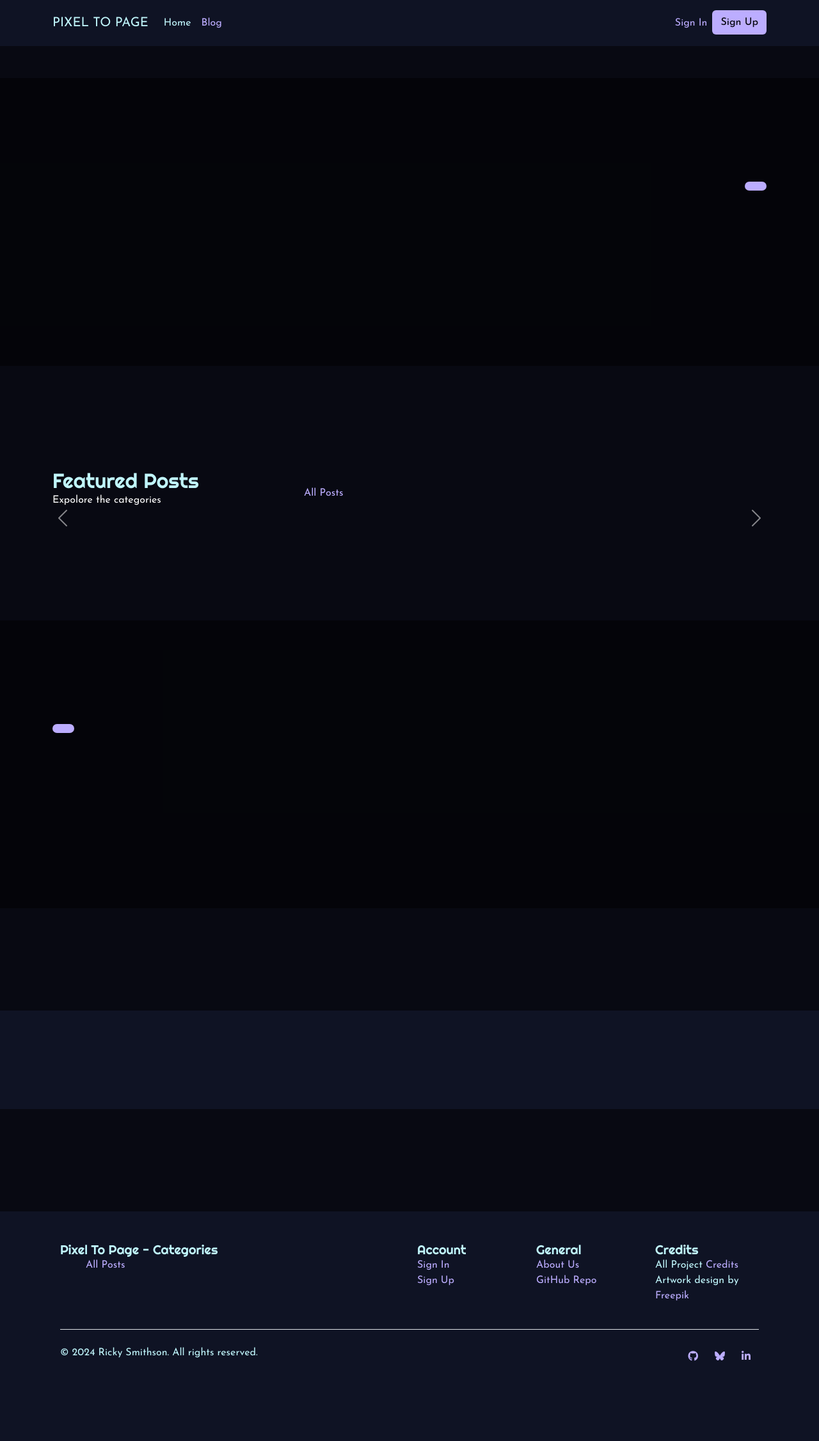
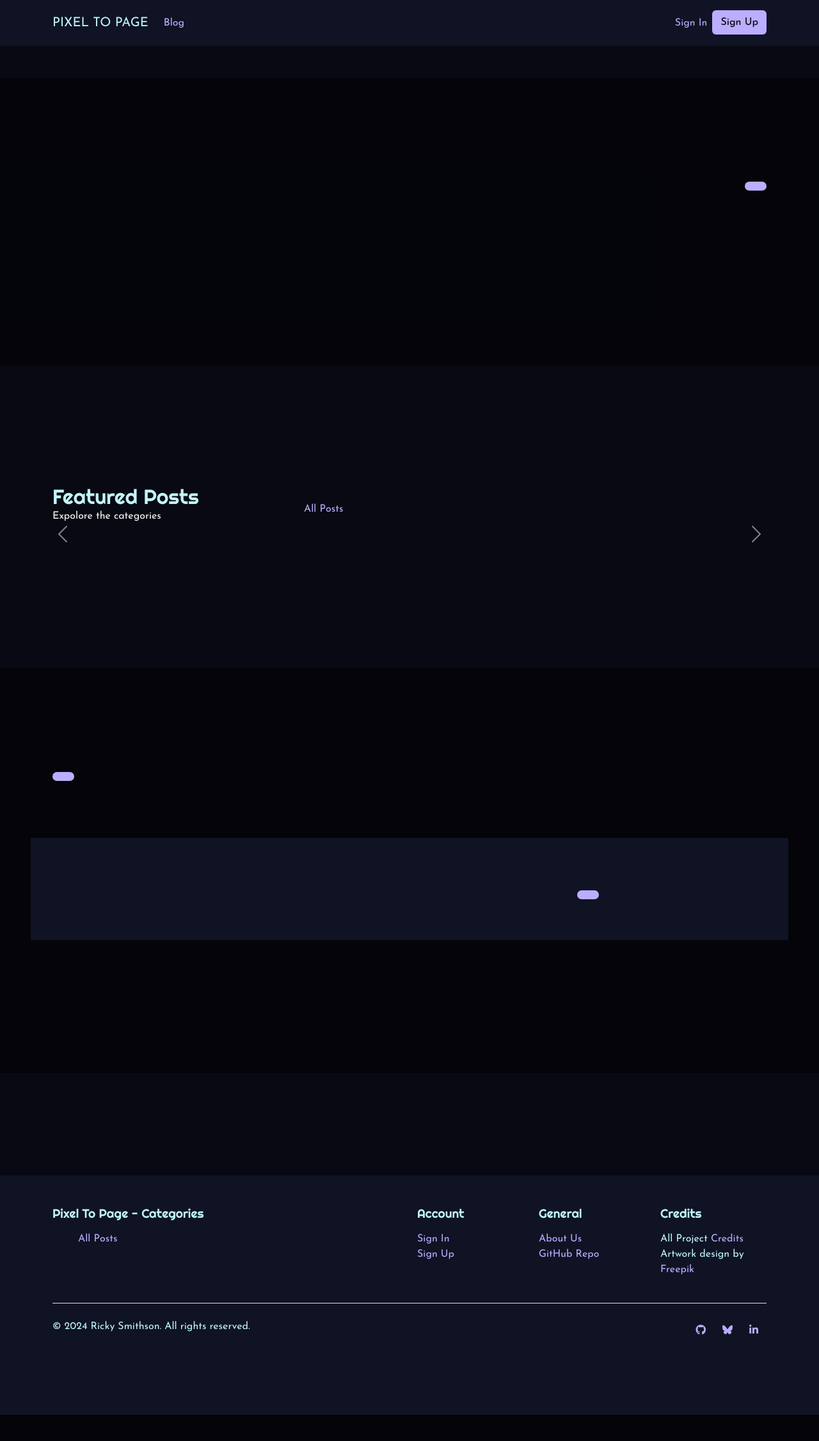
Before and after one commit to TheRickyroy/pixel-to-page, a Django app: page / in a window 1280 px wide. Shown: the whole page at 64% size. After the commit the page ends 2212 px from the top, so only its background shows below. Run offline with Django 4.2, Linux system fonts and the light colour scheme; data that the repository does not hold is empty; some libraries are stand-ins or nearby versions; some web fonts are replaced.

Commit message:
refactor: add semantic elements, update layout

```diff
--- a/blog/templates/blog/category.html
+++ b/blog/templates/blog/category.html
@@ -2,7 +2,7 @@
 {% load cloudinary %}
 {% block content %}
 {% load static %}
-python3 manage.py collectstatic
+
 <!-- Categories -->
 <div class="container pb-5">
     <div class="row text-center">
--- a/home/templates/home/index.html
+++ b/home/templates/home/index.html
@@ -4,17 +4,17 @@
 {% load static %}
 
 <!-- Hero Section -->
-<div class="section p-5" id="section-hero" style="background-image: url('{{ hero.image.url }}');"
+<section class="section p-5" id="section-hero" style="background-image: url('{{ hero.image.url }}');"
     alt="{{ hero.image_alt }}">
     <div class="container section-content py-5 text-end">
         <h1 class="display-5 fw-bold">{{ hero.heading|safe }}</h1>
         <p class="py-3 fs-4">{{ hero.text|safe }}</p>
         <a class="btn btn-alt btn-lg" href="{{ hero.button_url }}" type="button">{{ hero.button_text|safe }}</a>
     </div>
-</div>
+</section>
 
 <!-- Featured Carousel -->
-<div class="container">
+<section class="container">
     <div class="row align-items-center">
         <div class="col-md-4">
             <h2>Featured Posts</h2>
@@ -60,11 +60,11 @@
             <span class="visually-hidden">Next</span>
         </button>
     </div>
-</div>
+</section>
 
 <!-- Call To Action -->
 {% if user.is_authenticated %}
-<div class="section p-5" id="section-cta" style= "background-image: url('{{ cta.image.url }}');"
+<section class="section p-5" id="section-cta" style="background-image: url('{{ cta.image.url }}');"
     alt="{{ cta.image_alt }}">
     <div class="container py-5 text-start">
         <h2 class="display-5 fw-bold">{{ cta.heading|safe }}</h2>
@@ -80,23 +80,24 @@
             <p class="py-3 fs-4">{{ signup.text|safe }}</p>
             <a class="btn btn-alt btn-lg" href="{{ signup.button_url }}" type="button">{{ signup.button_text|safe }}</a>
         </div>
-</div>
+</section>
 {% endif %}
 
 <!-- Info -->
-<section class="section" id="section-info">
+<section class="section py-5" id="section-info">
     <div class="container">
         <div class="text-center">
-            <div class="row g-0">
-                <div class="col-md-4">
-                    <img src="{{ info.image.url }}" class="img-fluid rounded" alt="{{ info.image_alt }}">
+            <div class="row g-0 d-flex align-items-center">
+                <div class="col-md-6">
+                    <img src="{{ info.image.url }}" class="img-fluid rounded mb-3" alt="{{ info.image_alt }}">
                 </div>
-                <div class="col-md-8">
+                <div class="col-md-6">
                     <div class="card-body">
-                        <h2 class="heading display-5 fw-bold py-3">{{ info.heading|safe }}</h2>
-                        <p class="py-3 fs-4">{{ info.text|safe }}</p>
-                        <a href="{{ info.button_url }}" class="btn btn-lg" role="button" aria-label="{{ info.label }}">
-                            {{ info.text|safe }}</a>
+                        <h2 class="heading display-5 fw-bold">{{ info.heading|safe }}</h2>
+                        <p class="fs-4">{{ info.text|safe }}</p>
+                        <a href="{{ info.button_url }}" class="btn btn-alt btn-lg" role="button"
+                            aria-label="{{ info.label }}">
+                            {{ info.button_text|safe }}</a>
                     </div>
                 </div>
             </div>
--- a/pixel_to_page/settings.py
+++ b/pixel_to_page/settings.py
@@ -27,7 +27,7 @@ TEMPLATES_DIR = os.path.join(BASE_DIR, 'templates')
 SECRET_KEY = os.environ.get('SECRET_KEY')
 
 # SECURITY WARNING: don't run with debug turned on in production!
-DEBUG = False
+DEBUG = True
 
 # Automatic DEBUG status - Provided by John during coding coach
 # DEBUG = 'DEBUG' in os.environ
--- a/static/css/style.css
+++ b/static/css/style.css
@@ -233,6 +233,10 @@ footer {
   background-color: var(--color-background-muted);
 }
 
+.footer-title {
+  font-size: 1.2em;
+}
+
 .footer-flex {
   list-style-type: none;
   display: flex;
--- a/templates/base-no-container.html
+++ b/templates/base-no-container.html
@@ -40,10 +40,6 @@
         </button>
         <div class="collapse navbar-collapse" id="navbarText">
           <ul class="navbar-nav me-auto mb-2 mb-lg-0">
-            <li class="nav-item">
-              <a class="nav-link {% if request.path == home_url %}active{% endif %}" aria-current="page"
-                href="{% url 'home' %}">Home</a>
-            </li>
             <li class="nav-item dropdown">
               <a class="nav-link dropdown-toggle" href="#" role="button" data-bs-toggle="dropdown"
                 aria-expanded="false">
@@ -114,16 +110,13 @@
   </div>
 
   <!-- Footer -->
-  <footer class="mt-auto">
+  <footer class="mt-auto py-5">
     <div class="container">
-      <div class="container">
-        <footer class="py-5">
       <div class="row">
         <div class="col-md-6 mb-3">
-              <h5>Pixel To Page - Categories</h5>
+          <h2 class="footer-title pb-3">Pixel To Page - Categories</h5>
             <ul class="footer-flex">
-                <li><a class="nav-item flex px-2" href="{% url 'blog' %}">All
-                    Posts</a></li>
+              <li><a class="nav-item flex px-2" href="{% url 'blog' %}">All Posts</a></li>
               {% for category in categories %}
               <li><a class="nav-item flex px-2" href="{% url 'category' category.slug %}">
                   {{ category }}</a></li>
@@ -131,7 +124,7 @@
             </ul>
         </div>
         <div class="col-md-2 mb-3">
-              <h5>Account</h5>
+          <h2 class="footer-title pb-3">Account</h2>
           {% if user.is_authenticated %}
           <ul class="nav flex-column">
             <li><a class="nav-item {% if request.path == profile_url %}active{% endif %}" aria-current="page"
@@ -151,14 +144,14 @@
           {% endif %}
         </div>
         <div class="col-md-2 mb-3">
-              <h5>General</h5>
+          <h2 class="footer-title pb-3">General</h2>
           <ul class="nav flex-column">
             <li><a class="nav-item" href="https://pixel-to-page-b4e4b9d4d8dd.herokuapp.com/about">About Us</a></li>
             <li><a class="nav-item" href="https://github.com/TheRickyroy/pixel-to-page">GitHub Repo</a></li>
           </ul>
         </div>
         <div class="col-md-2 mb-3">
-              <h5>Credits</h5>
+          <h2 class="footer-title pb-3">Credits</h2>
           <ul class="nav flex-column">
             <li>All Project <a class="nav-item"
                 href="https://github.com/TheRickyroy/pixel-to-page/blob/main/documentation/credits.md"
@@ -182,8 +175,6 @@
                 aria-hidden="true"></i></a></li>
         </ul>
       </div>
-        </footer>
-      </div>
     </div>
   </footer>
 
```
Also changed, not shown: blog/templates/blog/post_detail.html (+2 -94 lines), profiles/templates/profile.html (+18 -22 lines), templates/base.html (+6 -15 lines). Lines whose indentation alone changed are shown as unchanged.
